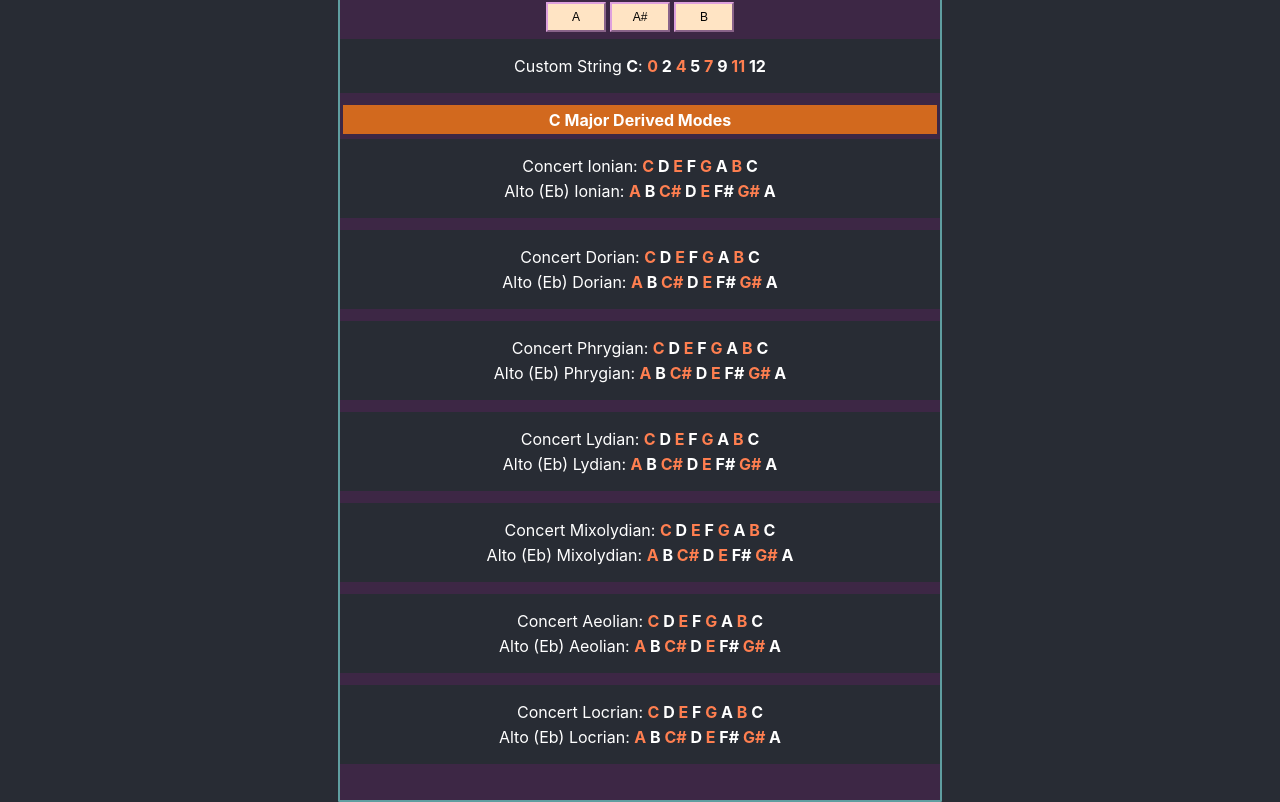
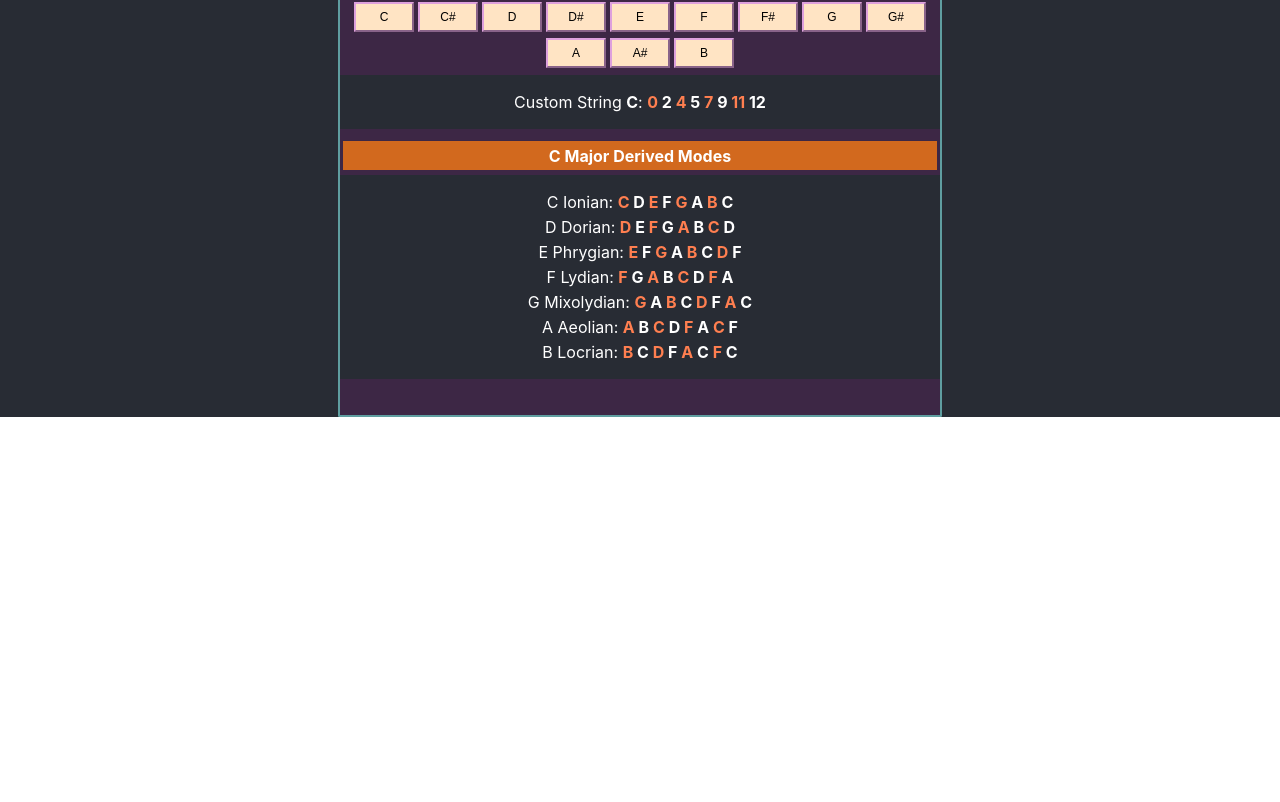
Before and after one commit to selfup/beepboop, a React (Create React App) app: page / in a window 1280 px wide. Shown: the part 560-1362 px from the top of the page. After the commit the page ends 977 px from the top, so only its background shows below. Built offline with nearby package versions, Linux system fonts and the light colour scheme.

Commit message:
implement dynamic derived modes

```diff
--- a/src/Components/Modes.js
+++ b/src/Components/Modes.js
@@ -1,18 +1,33 @@
-export function Modes({ customScale }) {
+import { derivedMode } from '../logic';
+import {
+  AEOLIAN,
+  DORIAN,
+  LOCRIAN,
+  LYDIAN,
+  MIXOLYDIAN,
+  PHRYGIAN,
+} from '../constants';
+
+export function Modes({ scaleKey, scaleName, customScale }) {
   const concertNotes = customScale.notes().map((note) => note.name);
-  const altoSax = customScale
-    .transposeForAltoSax()
-    .map((note) => note.name);
+  const dorainNotes = derivedMode(concertNotes, DORIAN);
+  const phrygianNotes = derivedMode(concertNotes, PHRYGIAN);
+  const lydianNotes = derivedMode(concertNotes, LYDIAN);
+  const mixolydianNotes = derivedMode(concertNotes, MIXOLYDIAN);
+  const aeolianNotes = derivedMode(concertNotes, AEOLIAN);
+  const locrianNotes = derivedMode(concertNotes, LOCRIAN);
 
   return (
     <>
       <div className="mode-slices">
         <p className="section-name">
-          <b>C Major Derived Modes</b>
+          <b>
+            {scaleKey} {scaleName} Derived Modes
+          </b>
         </p>
         <div className="notes-section">
           <p className="notes">
-            Concert Ionian:{' '}
+            {concertNotes[0]} Ionian:{' '}
             {concertNotes.map((concertNote, idx) => (
               <b key={idx} style={{ color: idx % 2 ? '' : 'coral' }}>
                 {concertNote}{' '}
@@ -20,123 +35,54 @@ export function Modes({ customScale }) {
             ))}
           </p>
           <p className="notes">
-            Alto (Eb) Ionian:{' '}
-            {altoSax.map((altoNote, idx) => (
-              <b key={idx} style={{ color: idx % 2 ? '' : 'coral' }}>
-                {altoNote}{' '}
-              </b>
-            ))}
-          </p>
-        </div>
-        <div className="notes-section">
-          <p className="notes">
-            Concert Dorian:{' '}
-            {concertNotes.map((concertNote, idx) => (
+            {dorainNotes[0]} Dorian:{' '}
+            {dorainNotes.map((concertNote, idx) => (
               <b key={idx} style={{ color: idx % 2 ? '' : 'coral' }}>
                 {concertNote}{' '}
               </b>
             ))}
           </p>
           <p className="notes">
-            Alto (Eb) Dorian:{' '}
-            {altoSax.map((altoNote, idx) => (
-              <b key={idx} style={{ color: idx % 2 ? '' : 'coral' }}>
-                {altoNote}{' '}
-              </b>
-            ))}
-          </p>
-        </div>
-
-        <div className="notes-section">
-          <p className="notes">
-            Concert Phrygian:{' '}
-            {concertNotes.map((concertNote, idx) => (
+            {phrygianNotes[0]} Phrygian:{' '}
+            {phrygianNotes.map((concertNote, idx) => (
               <b key={idx} style={{ color: idx % 2 ? '' : 'coral' }}>
                 {concertNote}{' '}
               </b>
             ))}
           </p>
+
           <p className="notes">
-            Alto (Eb) Phrygian:{' '}
-            {altoSax.map((altoNote, idx) => (
-              <b key={idx} style={{ color: idx % 2 ? '' : 'coral' }}>
-                {altoNote}{' '}
-              </b>
-            ))}
-          </p>
-        </div>
-
-        <div className="notes-section">
-          <p className="notes">
-            Concert Lydian:{' '}
-            {concertNotes.map((concertNote, idx) => (
+            {lydianNotes[0]} Lydian:{' '}
+            {lydianNotes.map((concertNote, idx) => (
               <b key={idx} style={{ color: idx % 2 ? '' : 'coral' }}>
                 {concertNote}{' '}
               </b>
             ))}
           </p>
+
           <p className="notes">
-            Alto (Eb) Lydian:{' '}
-            {altoSax.map((altoNote, idx) => (
-              <b key={idx} style={{ color: idx % 2 ? '' : 'coral' }}>
-                {altoNote}{' '}
-              </b>
-            ))}
-          </p>
-        </div>
-
-        <div className="notes-section">
-          <p className="notes">
-            Concert Mixolydian:{' '}
-            {concertNotes.map((concertNote, idx) => (
+            {mixolydianNotes[0]} Mixolydian:{' '}
+            {mixolydianNotes.map((concertNote, idx) => (
               <b key={idx} style={{ color: idx % 2 ? '' : 'coral' }}>
                 {concertNote}{' '}
               </b>
             ))}
           </p>
+
           <p className="notes">
-            Alto (Eb) Mixolydian:{' '}
-            {altoSax.map((altoNote, idx) => (
-              <b key={idx} style={{ color: idx % 2 ? '' : 'coral' }}>
-                {altoNote}{' '}
-              </b>
-            ))}
-          </p>
-        </div>
-
-        <div className="notes-section">
-          <p className="notes">
-            Concert Aeolian:{' '}
-            {concertNotes.map((concertNote, idx) => (
+            {aeolianNotes[0]} Aeolian:{' '}
+            {aeolianNotes.map((concertNote, idx) => (
               <b key={idx} style={{ color: idx % 2 ? '' : 'coral' }}>
                 {concertNote}{' '}
               </b>
             ))}
           </p>
+
           <p className="notes">
-            Alto (Eb) Aeolian:{' '}
-            {altoSax.map((altoNote, idx) => (
-              <b key={idx} style={{ color: idx % 2 ? '' : 'coral' }}>
-                {altoNote}{' '}
-              </b>
-            ))}
-          </p>
-        </div>
-
-        <div className="notes-section">
-          <p className="notes">
-            Concert Locrian:{' '}
-            {concertNotes.map((concertNote, idx) => (
+            {locrianNotes[0]} Locrian:{' '}
+            {locrianNotes.map((concertNote, idx) => (
               <b key={idx} style={{ color: idx % 2 ? '' : 'coral' }}>
                 {concertNote}{' '}
-              </b>
-            ))}
-          </p>
-          <p className="notes">
-            Alto (Eb) Locrian:{' '}
-            {altoSax.map((altoNote, idx) => (
-              <b key={idx} style={{ color: idx % 2 ? '' : 'coral' }}>
-                {altoNote}{' '}
               </b>
             ))}
           </p>
--- a/src/Components/Sections.js
+++ b/src/Components/Sections.js
@@ -35,7 +35,11 @@ export function Sections({
       />
       <NotesSection customScale={customScale} />
       <CustomNoteSection customScale={customScale} />
-      <Modes customScale={customScale} />
+      <Modes
+        scaleKey={scaleKey}
+        scaleName={scaleName}
+        customScale={customScale}
+      />
     </div>
   );
 }
--- a/src/constants.js
+++ b/src/constants.js
@@ -1,3 +1,4 @@
+// notes
 export const C = 'C';
 export const C_SHARP = 'C#';
 export const D = 'D';
@@ -11,15 +12,11 @@ export const A = 'A';
 export const A_SHARP = 'A#';
 export const B = 'B';
 
+// scales
 export const MAJOR = 'Major';
 export const MINOR = 'Minor';
 export const HARMONIC_MINOR = 'Harmonic Min';
 export const MELODIC_MINOR = 'Melodic Min';
-export const DORIAN = 'Dorian';
-export const PHRYGIAN = 'Phrygian';
-export const LYDIAN = 'Lydian';
-export const MIXOLYDIAN = 'Mixolydian';
-export const LOCRIAN = 'Locrian';
 export const WHOLE_TONE = 'Whole Tone';
 export const PENTATONIC_MAJOR = 'Pentatonic Maj';
 export const PENTATONIC_MINOR = 'Pentatonic Min';
@@ -42,3 +39,12 @@ export const HIRAJOSHI = 'Hirajoshi';
 export const IWATO = 'Iwato';
 export const EGYPTIAN = 'Egyptian';
 export const CHINESE = 'Chinese';
+
+// modes
+export const IONIAN = 'Ionian';
+export const DORIAN = 'Dorian';
+export const PHRYGIAN = 'Phrygian';
+export const LYDIAN = 'Lydian';
+export const MIXOLYDIAN = 'Mixolydian';
+export const AEOLIAN = 'Aeolian';
+export const LOCRIAN = 'Locrian';
--- a/src/logic.js
+++ b/src/logic.js
@@ -25,6 +25,7 @@ export const scaleNames = [
   CONSTANTS.LYDIAN,
   CONSTANTS.MIXOLYDIAN,
   CONSTANTS.LOCRIAN,
+  CONSTANTS.AEOLIAN,
   CONSTANTS.WHOLE_TONE,
   CONSTANTS.PENTATONIC_MAJOR,
   CONSTANTS.PENTATONIC_MINOR,
@@ -73,17 +74,13 @@ export class Note {
 
   next() {
     const allNotes = Note.all();
-    const currentIndex = allNotes.findIndex(
-      (note) => note.name === this.name,
-    );
+    const currentIndex = allNotes.findIndex((note) => note.name === this.name);
     return allNotes[(currentIndex + 1) % allNotes.length];
   }
 
   transpose(semitones) {
     const allNotes = Note.all();
-    const currentIndex = allNotes.findIndex(
-      (note) => note.name === this.name,
-    );
+    const currentIndex = allNotes.findIndex((note) => note.name === this.name);
     const newIndex =
       (currentIndex + semitones + allNotes.length) % allNotes.length;
     return allNotes[newIndex];
@@ -91,14 +88,48 @@ export class Note {
 
   toFretOnString(lowestStringNote) {
     const allNotes = Note.all();
-    const eIndex = allNotes.findIndex(
-      (note) => note.name === lowestStringNote,
-    );
-    const noteIndex = allNotes.findIndex(
-      (note) => note.name === this.name,
-    );
+    const eIndex = allNotes.findIndex((note) => note.name === lowestStringNote);
+    const noteIndex = allNotes.findIndex((note) => note.name === this.name);
     return (noteIndex - eIndex + 12) % 12;
   }
+}
+
+export function derivedMode(notes, mode) {
+  let newNotes = [...notes];
+
+  switch (mode) {
+    case CONSTANTS.DORIAN:
+      swapper(newNotes, 1);
+      break;
+    case CONSTANTS.PHRYGIAN:
+      swapper(newNotes, 2);
+      break;
+    case CONSTANTS.LYDIAN:
+      swapper(newNotes, 3);
+      break;
+    case CONSTANTS.MIXOLYDIAN:
+      swapper(newNotes, 4);
+      break;
+    case CONSTANTS.AEOLIAN:
+      swapper(newNotes, 5);
+      break;
+    case CONSTANTS.LOCRIAN:
+      swapper(newNotes, 6);
+      break;
+    default:
+      swapper(newNotes, 0);
+  }
+
+  return newNotes;
+}
+
+export function swapper(newNotes, swaps) {
+  const swapArray = [...new Array(swaps)];
+
+  swapArray.forEach((_, idx) => {
+    newNotes.shift();
+    newNotes.push(newNotes[idx]);
+  });
 }
 
 export class ScalePattern {
@@ -111,28 +142,20 @@ export class ScalePattern {
     return [
       new ScalePattern(CONSTANTS.MAJOR, [2, 2, 1, 2, 2, 2, 1]),
       new ScalePattern(CONSTANTS.MINOR, [2, 1, 2, 2, 1, 2, 2]),
-      new ScalePattern(
-        CONSTANTS.MELODIC_MINOR,
-        [2, 1, 2, 2, 2, 2, 1],
-      ),
-      new ScalePattern(
-        CONSTANTS.HARMONIC_MINOR,
-        [2, 1, 2, 2, 1, 3, 1],
-      ),
+      new ScalePattern(CONSTANTS.MELODIC_MINOR, [2, 1, 2, 2, 2, 2, 1]),
+      new ScalePattern(CONSTANTS.HARMONIC_MINOR, [2, 1, 2, 2, 1, 3, 1]),
       new ScalePattern(CONSTANTS.DORIAN, [2, 1, 2, 2, 2, 1, 2]),
       new ScalePattern(CONSTANTS.PHRYGIAN, [1, 2, 2, 2, 1, 2, 2]),
       new ScalePattern(CONSTANTS.LYDIAN, [2, 2, 2, 1, 2, 2, 1]),
       new ScalePattern(CONSTANTS.MIXOLYDIAN, [2, 2, 1, 2, 2, 1, 2]),
       new ScalePattern(CONSTANTS.LOCRIAN, [1, 2, 2, 1, 2, 2, 2]),
+      new ScalePattern(CONSTANTS.AEOLIAN, [2, 1, 2, 2, 1, 2, 2]),
       new ScalePattern(CONSTANTS.WHOLE_TONE, [2, 2, 2, 2, 2, 2]),
       new ScalePattern(CONSTANTS.PENTATONIC_MAJOR, [2, 2, 3, 2, 3]),
       new ScalePattern(CONSTANTS.PENTATONIC_MINOR, [3, 2, 2, 3, 2]),
       new ScalePattern(CONSTANTS.BLUES, [3, 2, 1, 1, 3, 2]),
       new ScalePattern(CONSTANTS.CHROMATIC, Array(12).fill(1)),
-      new ScalePattern(
-        CONSTANTS.HUNGARIAN_MINOR,
-        [2, 1, 3, 1, 1, 3, 1],
-      ),
+      new ScalePattern(CONSTANTS.HUNGARIAN_MINOR, [2, 1, 3, 1, 1, 3, 1]),
       new ScalePattern(CONSTANTS.PERSIAN, [1, 3, 1, 1, 2, 3, 1]),
       new ScalePattern(CONSTANTS.JAPANESE_IN_SEN, [1, 4, 2, 1, 4]),
       new ScalePattern(CONSTANTS.YO_SCALE, [2, 3, 2, 2, 3]),
@@ -141,19 +164,10 @@ export class ScalePattern {
       new ScalePattern(CONSTANTS.PROMETHEUS, [2, 2, 2, 3, 1, 2]),
       new ScalePattern(CONSTANTS.OVERTONE, [2, 2, 2, 1, 2, 1, 2]),
       new ScalePattern(CONSTANTS.ARABIC, [2, 1, 3, 1, 1, 3, 1]),
-      new ScalePattern(
-        CONSTANTS.NEAPOLITAN_MAJOR,
-        [1, 2, 2, 2, 2, 2, 1],
-      ),
-      new ScalePattern(
-        CONSTANTS.NEAPOLITAN_MINOR,
-        [1, 2, 2, 2, 1, 3, 1],
-      ),
+      new ScalePattern(CONSTANTS.NEAPOLITAN_MAJOR, [1, 2, 2, 2, 2, 2, 1]),
+      new ScalePattern(CONSTANTS.NEAPOLITAN_MINOR, [1, 2, 2, 2, 1, 3, 1]),
       new ScalePattern(CONSTANTS.GYPSY, [1, 3, 1, 2, 1, 3, 1]),
-      new ScalePattern(
-        CONSTANTS.SPANISH_GYPSY,
-        [1, 3, 1, 2, 1, 2, 2],
-      ),
+      new ScalePattern(CONSTANTS.SPANISH_GYPSY, [1, 3, 1, 2, 1, 2, 2]),
       new ScalePattern(CONSTANTS.HIRAJOSHI, [2, 1, 4, 1, 4]),
       new ScalePattern(CONSTANTS.IWATO, [1, 4, 1, 4, 2]),
       new ScalePattern(CONSTANTS.EGYPTIAN, [2, 3, 2, 3, 2]),
@@ -182,16 +196,12 @@ export class Scale {
 
   transposeForAltoSax() {
     const altoSaxTranspose = 9;
-    return this.notes().map((note) =>
-      note.transpose(altoSaxTranspose),
-    );
+    return this.notes().map((note) => note.transpose(altoSaxTranspose));
   }
 
   transposeForTenorSax() {
     const tenorSaxTranspose = 2;
-    return this.notes().map((note) =>
-      note.transpose(tenorSaxTranspose),
-    );
+    return this.notes().map((note) => note.transpose(tenorSaxTranspose));
   }
 
   transposeForGuitar(semitones) {
```
Also changed, not shown: src/Components/Triads.js (added, +16 -0 lines), 1 other file (tests, documents, lock files or other folders).
